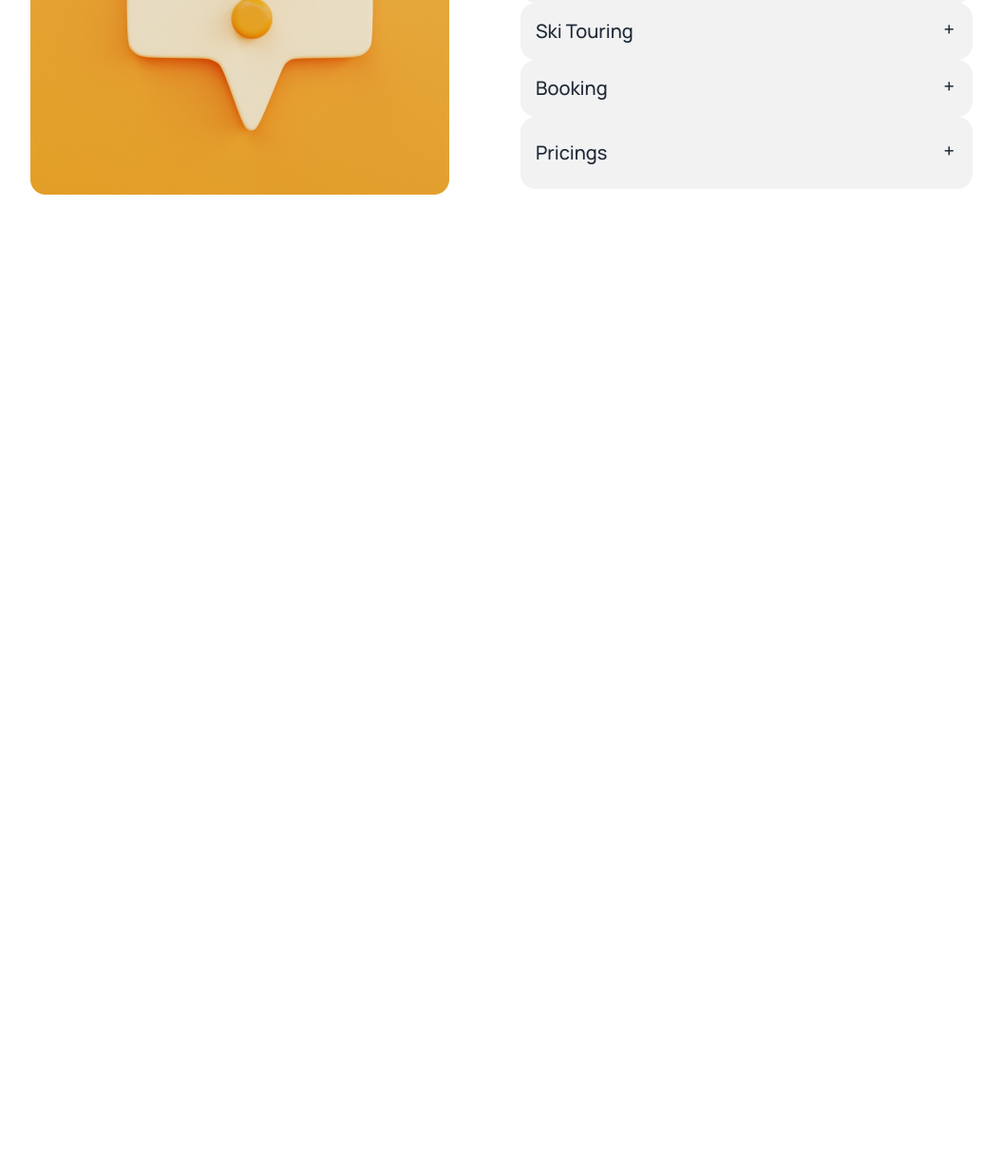
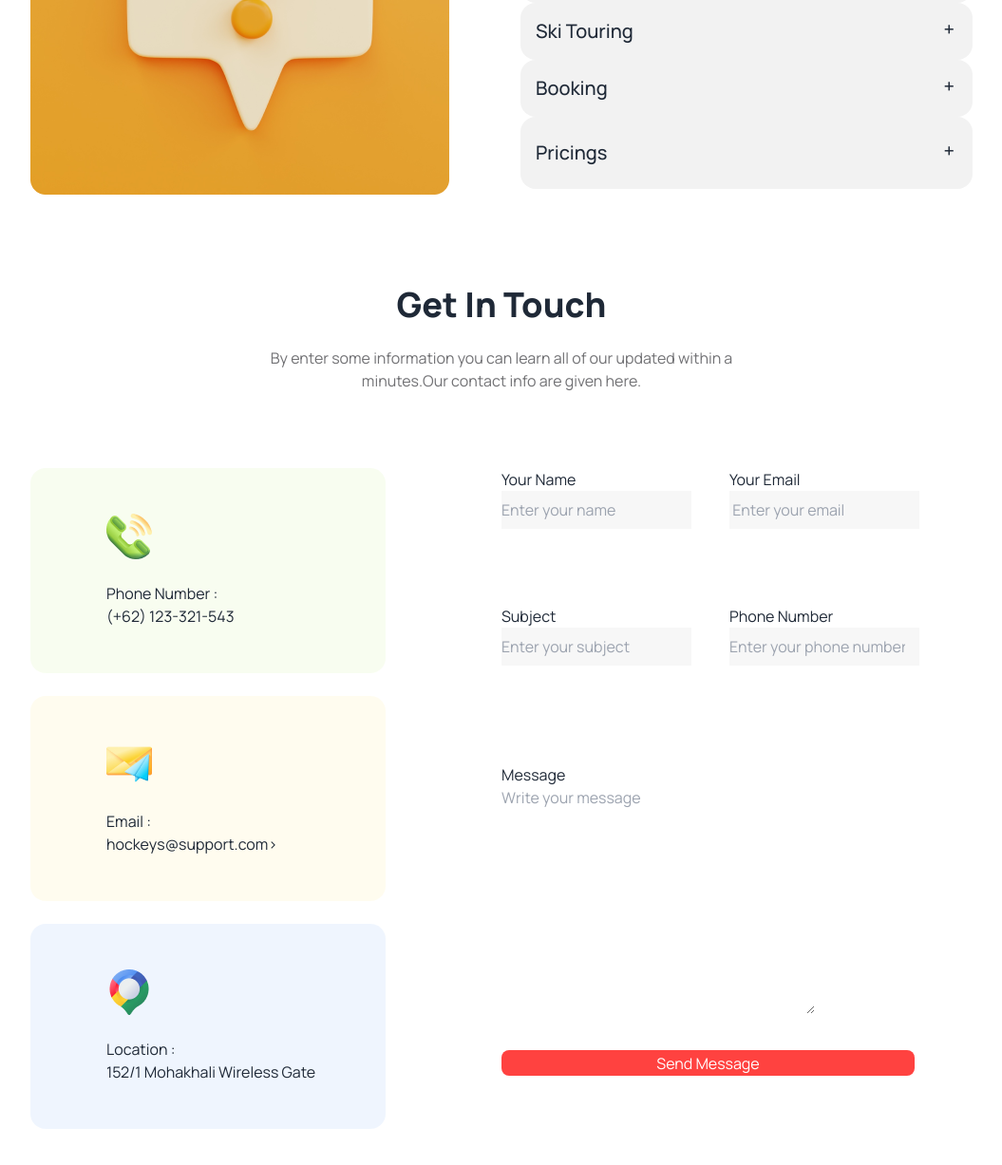
Before and after one commit to TinnyDatta/my-third-assignment, a plain HTML site: page index.html in a window 1280 px wide. Shown: the part 3982-5209 px from the top of the page at 95% size, without its empty margins (112-1167 px from the left). Before the commit the page ends 4283 px from the top, so only its background shows below. Drawn offline with nearby package versions, Linux system fonts and the light colour scheme.

Commit message:
added get in touch section

```diff
--- a/index.html
+++ b/index.html
@@ -514,6 +514,60 @@
             </div>
         </div>
       </section>
+      <!-- get in touch section -->
+      <section class="px-4 lg:px-auto my-24">
+        <div class="mx-auto text-center mb-20 space-y-6">
+            <h2 class="text-4xl font-extrabold">Get In Touch</h2>
+            <p class="text-[#13131899] px-5 lg:w-[600px] mx-auto text-center">By enter some information you can learn all of our updated within a minutes.Our contact info are given here.</p>
+        </div>
+      <div class="flex flex-col lg:flex-row">
+        <div class="flex-1">
+            <div class="bg-[#bced6d1a] w-[374px] h-[216px] rounded-2xl mb-6 pt-12 pl-20 pb-6">
+            <img src="./Images/Group 1171275317.png" alt="">
+            <p class="pb-12 pt-6">Phone Number :
+                <br>
+                (+62) 123-321-543</p>
+            </div>
+            <div class="bg-[#fddd5f1a] w-[374px] h-[216px] rounded-2xl mb-6 pt-12 pl-20 pb-6">
+            <img src="./Images/Group 1171275318.png" alt="">
+            <p class="pb-12 pt-6">Email :
+                <br>
+                hockeys@support.com>
+            </div>
+            <div class="bg-[#629cf31a] w-[374px] h-[216px] rounded-2xl mb-6 pt-12 pl-20 pb-6">
+            <img src="./Images/Group 1171275321.png" alt="">
+            <p class="pb-12 pt-6">Location :
+                <br>
+                152/1 Mohakhali Wireless Gate
+            </div>
+
+          </div>
+          <div class=" sm: px-4 flex-1 grid grid-cols-1 lg:grid-cols-2">
+            <form action="">
+                Your Name <br>
+                <input class="bg-[#13131808] w-[200px] h-[40px]" placeholder="Enter your name" type="text" name="Your Name" id="">
+            </form>
+            <form action="">
+                Your Email <br>
+                <input class="bg-[#13131808] w-[200px] h-[40px]" placeholder=" Enter your email" type="email" name="" id="">
+            </form>
+            <form action="">
+                Subject <br>
+                <input class="bg-[#13131808] w-[200px] h-[40px]" placeholder="Enter your subject " type="text" name="" id="">
+            </form>
+            <form action="">
+                Phone Number <br>
+                <input class="bg-[#13131808] w-[200px] h-[40px]" placeholder="Enter your phone number " type="number" name="" id="">
+            </form>
+           <div class="mt-6">
+            Message <br>
+            <textarea class="resize-x w-[330px]" placeholder="Write your message" name="" id="" cols="50" rows="10"></textarea>
+            <button class="text-white bg-[#FF4240] w-[330px] h-[25px] lg:w-[435px] lg:h-[27px] rounded-lg mt-8">Send Message</button>
+           </div>
+
+          </div>
+      </div>
+      </section>
     </main>
     <footer>
 
```
